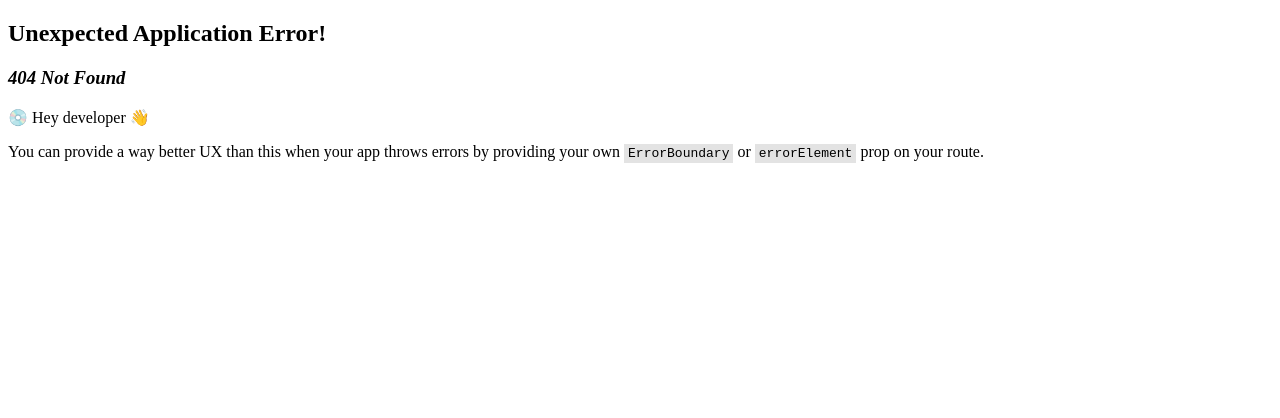
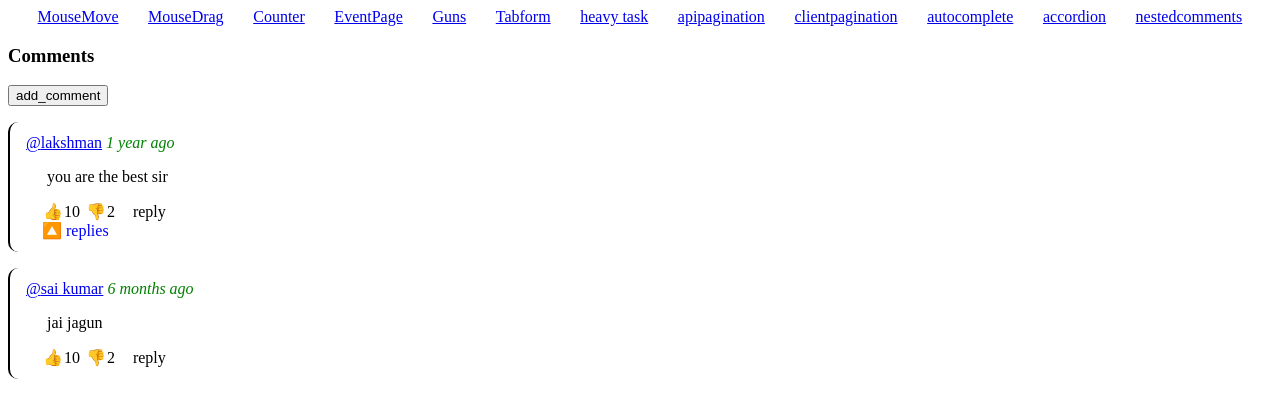
Before and after one commit to LakshmanaGottapu/MachineCoding, a React (Vite) app: page /nestedcomments/1 in a window 1280 px wide. Before the commit this address had no page. Shown: the top 418 px of the page. Built offline with nearby package versions, Linux system fonts and the light colour scheme.

Commit message:
implemented addition of reply to a comment logic.

```diff
--- a/src/Components/Comment.tsx
+++ b/src/Components/Comment.tsx
@@ -1,8 +1,10 @@
-import { useState } from 'react';
+import { useState, Dispatch } from 'react';
 import './comment.css';
-import {CommentType} from './NestedComments'
-function Comment({name, tag, created_at, content, likes, dislikes, replies }: {name: string, tag?:string, created_at: string, content: string, likes: number, dislikes: number, replies?:CommentType[] }) {
+import {CommentType,CommentActionType} from './NestedComments'
+function Comment({id, name, tag, created_at, content, likes, dislikes, replies, dispatch, videoId }: {id: number, name: string, tag?:string, created_at: string, content: string, likes: number, dislikes: number, replies?:CommentType[], dispatch:Dispatch<CommentActionType>, videoId:number }) {
     const [showReplies, setShowReplies] = useState(false);
+    const [showReplyInput, setShowReplyInput] = useState(false);
+    // const {video}
     return (
     <div className="comment">
         <div className="comment-header">
@@ -10,13 +12,25 @@ function Comment({name, tag, created_at, content, likes, dislikes, replies }: {n
             <span className="timeline"> {created_at}</span>
         </div>
         <div className="comment-body">
-            <p>
+            <p className="comment-content">
                 {tag && <a href="#">@{tag}</a>} {content}
             </p>
             <div>
                 <span className="like"><span className="symbol">👍</span>{likes}</span>
                 <span className="dislike"><span className="symbol">👎</span>{dislikes}</span>
-                <span className="reply-btn">reply</span>
+                <span className="reply-btn" onClick={()=>setShowReplyInput(true)}>reply</span>
+                {showReplyInput && <>
+                    <input id="reply-content"/>
+                    <button onClick={()=>{
+                        const textInputElement = document.getElementById('reply-content');
+                        if(!textInputElement) return;
+                        const inputContent = (textInputElement as HTMLInputElement).value;
+                        console.log(inputContent)
+                        dispatch({type:'add_comment', videoId, parentId:id, content:inputContent})
+                        setShowReplyInput(false)
+                    }}>ok</button>
+                    <button onClick={()=>setShowReplyInput(false)}>cancel</button>
+                </>}
             </div>
             { (replies!==undefined && replies.length>0)  && (
                 <>
@@ -25,8 +39,8 @@ function Comment({name, tag, created_at, content, likes, dislikes, replies }: {n
                         </div>
 
                     {showReplies && (
-                        <div>
-                            {replies.map(reply => <Comment key={reply.id} {...reply}/>)}
+                        <div className='replies-body'>
+                            {replies.map(reply => <Comment key={reply.id} {...reply} dispatch={dispatch} videoId={videoId}/>)}
                         </div>)
                         }
                     </>
--- a/src/Components/NestedComments.tsx
+++ b/src/Components/NestedComments.tsx
@@ -1,13 +1,19 @@
-// import { useState, useEffect } from 'react';
+import { useReducer, useRef } from 'react';
 import Comment from './Comment';
-
-export type CommentType = { id:number, name: string, tag?:string,  created_at:string, content: string, likes: number, dislikes: number, replies?: CommentType[] }
-function NestedComments() {
-    const data = [
+import { useParams } from 'react-router-dom';
+export type CommentType = {
+    id: number,
+    parentId?:number,
+    name: string,
+    tag?:string,
+    created_at: string,
+    content: string,
+    likes: number,
+    dislikes: number,
+    replies?: CommentType[]};
+const data:CommentType[] = [
     {
         id: 1,
-            userId: 1,
-            videoId: 1,
         name: 'lakshman',
         created_at: ' 1 year ago',
         content: 'you are the best sir',
@@ -15,35 +21,38 @@ function NestedComments() {
         dislikes: 2,
         replies: [
             {
-                    userId:2,
                 id:2,
+                parentId:1,
+                name: 'prasanth',
                 created_at: '1 year ago',
-                    name: 'prasanth',
-                    timeline: ' 1 year ago',
                 content: 'you said the words in my heart',
-                    tag: "lakshman",
                 likes: 2,
                 dislikes: 0,
                 replies:[
                     {
-                            userId:1,
                         id:3,
+                        parentId:2,
+                        name: 'lakshman',
                         created_at: '1 year ago',
-                            name: 'lakshman',
-                            timeline: ' 1 year ago',
                         content: 'thank you',
-                            tag: "prasanth",
                         likes: 2,
                         dislikes: 0,
                         replies:[
                             {
-                                    userId:2,
                                 id:4,
+                                parentId:3,
+                                name: 'prasanth',
                                 created_at: '1 year ago',
-                                    name: 'prasanth',
-                                    timeline: ' 1 year ago',
                                 content: 'you are welcome',
-                                    tag: "lakshman",
+                                likes: 2,
+                                dislikes: 0
+                            },
+                            {
+                                id:9,
+                                parentId:3,
+                                name: 'chaithanya',
+                                created_at: '1 year ago',
+                                content: 'danyavadamulu',
                                 likes: 2,
                                 dislikes: 0
                             }
@@ -52,56 +61,119 @@ function NestedComments() {
                 ]
             },
             {
-                    userId:3,
                 id:5,
+                parentId:1,
+                name: 'faheem',
                 created_at: '1 year ago',
-                    name: 'faheem',
-                    timeline: ' 1 year ago',
                 content: 'no it is haram',
-                    tag: "prasanth",
                 likes: 1,
                 dislikes: 0,
             },
             {
-                    userId:1,
                 id:6,
+                parentId:1,
+                name: 'lakshman',
                 created_at: '1 year ago',
-                    name: 'lakshman',
-                    timeline: ' 1 year ago',
                 content: 'what is haram ?',
-                    tag: "faheem",
                 likes: 0,
                 dislikes: 0,
             },
             {
-                    userId:2,
                 id:7,
+                parentId:1,
+                name: 'prasanth',
                 created_at: '1 year ago',
-                    name: 'prasanth',
-                    timeline: ' 1 year ago',
                 content: 'lite bro waste gadu',
-                    tag: "lakshman",
                 likes: 0,
                 dislikes: 0,
             }
         ]
     },
     {
-            userId:4,
         id:8,
         name: 'sai kumar',
         created_at: '6 months ago',
         content: 'jai jagun',
         likes: 10,
         dislikes: 2,
-            replies: []
     }
 ]
+
+export type CommentActionType = {type:'add_comment' | 'delete_comment' | 'add_reply', videoId:number, parentId:number, content:string};
+
+function findNode(state:CommentType[], id:number):CommentType|undefined {
+    let pointer:CommentType|undefined=undefined;
+    function find(state:CommentType[]){
+        if(!pointer)
+        for (const comment of state) {
+            if (comment.id === id) {
+                pointer = comment;
+                break;
+            }
+            else {
+                if (comment.replies)
+                    find(comment.replies)
+            }
+        }
+    }
+    find(state);
+    return pointer;
+}
+async function createComment(state:CommentType[], videoId:number, parentId:number, content:string){
+    // api call...
+    try{
+        const apiResponse = await new Promise((res, rej)=>{
+            setTimeout(res,2000)
+        })
+    }
+    catch(e){
+        alert('cant create your comment right now');
+    }
+}
+function reducer(state:CommentType[], action:CommentActionType){
+    const {type, videoId, parentId, content} = action
+    switch(type){
+        case 'add_comment' :
+            // createComment(state, videoId, parentId, content).then(res => {
+                const commentNode = findNode(state, parentId)
+                if(commentNode){
+                    if(!commentNode.replies)
+                        commentNode.replies = [];
+                    commentNode.replies.push({id:Number(Date.now()), name:'lakshman', created_at:String(Date.now()), content, likes:0,dislikes:0})
+                    return [...state]
+                }
+            // });
+            break;
+        case 'delete_comment':
+            console.log('will delete');
+            console.log('deleting');
+            console.log('deleted');
+            break;
+        case 'add_reply':
+            console.log('add reply');
+            console.log('adding reply');
+            console.log('added reply');
+    }
+    return state;
+}
+function NestedComments({lastId}:{lastId:number}) {
+    const [commentData, dispatch] = useReducer(reducer, data);
+    const lastID = useRef(lastId);
+    const {videoId} = useParams();
+    // const queryParams = useQueryParams();
+    // console.log(videoId);
+    if(videoId)
     return (
         <div>
             <h3>Comments</h3>
-            {data.map(item => <Comment key={item.id} {...item}/>)}
+            <button onClick={()=>dispatch({type:'add_comment', videoId:Number(videoId), parentId:1, content:''})}>add_comment</button>
+            {/* <button onClick={()=>dispatch({type:'delete_comment'})}>delete_comment</button>
+            <button onClick={()=>dispatch({type:'add_reply'})}>add_reply</button> */}
+            {commentData.map(item => <Comment key={item.id} {...item} dispatch={dispatch} videoId={Number(videoId)}/>)}
         </div>
+    )
+    else return (
+        <div>No video</div>
     )
 }
 
--- a/src/Components/comment.css
+++ b/src/Components/comment.css
@@ -1,19 +1,33 @@
+
 .comment{
-    margin: 1rem;
-    border-left: 1px solid black;
-    /* padding: 0.5rem; */
+    margin-top: 1rem;
+    border-left: 2px solid black;
+    position:relative;
+    padding-block: 0.75rem;
+    border-radius: 10px;
+}
+/* .comment::before{
+    content:'__';
+    position: absolute;
+    top: -1rem;
+}
+.comment::after{
+    content:'__'
+} */
+.comment-header{
+    padding-left:1rem;
 }
 .comment-body{
-    padding-left:1rem;
+    padding-left:2rem;
+}
+.comment-content{
+    margin-left: 5px;
 }
 .timeline{
     color: green;
     font-style: oblique;
 }
-.like{
-    margin-inline-end: 5px;
-}
-.dislike{
+.like, .dislike{
     margin-inline-end: 5px;
 }
 .reply-btn{
@@ -34,9 +48,12 @@
 .replies:hover{
     text-decoration: underline;
 }
+.replies-body{
+    margin-left:1rem;
+}
 .symbol{
     cursor: pointer;
-    padding-inline: 2px;
+    padding-inline: 1px;
     padding-block: 4px;
     border-radius: 50%;
 }
--- a/src/main.tsx
+++ b/src/main.tsx
@@ -63,8 +63,8 @@ const router = createBrowserRouter([
                 element: <Accordion/>
             },
             {
-                path: 'nestedcomments',
-                element: <NestedComments/>
+                path: '/nestedcomments/:videoId',
+                element: <NestedComments lastId={8}/>
             }
         ]
     }
```
Also changed, not shown: test.js (added, +107 -0 lines). Lines whose indentation alone changed are shown as unchanged.
